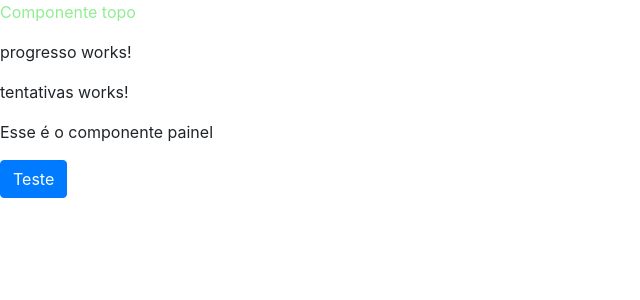
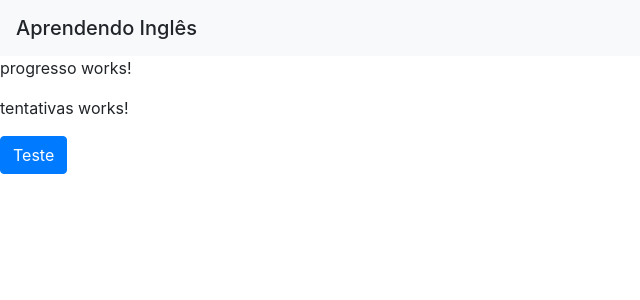
Before and after one commit to EricGambit/udemy-angular-site1, an Angular app: page / in a window 1280 px wide. Shown: the top 300 px of the page, without its empty margins (0-640 px from the left). Built offline with nearby package versions, Linux system fonts and the light colour scheme.

Commit message:
Ajustando template do topo da app

```diff
--- a/src/app/painel/painel.component.html
+++ b/src/app/painel/painel.component.html
@@ -1,8 +1,6 @@
 <app-progresso></app-progresso>
 <app-tentativas></app-tentativas>
-<p>
-  Esse é o componente painel
-</p>
+
 
 
 <button class="btn btn-primary">Teste</button>
--- a/src/app/topo/topo.component.css
+++ b/src/app/topo/topo.component.css
@@ -1 +1,3 @@
-.exemplo{ color: lightgreen}
+.navbar{
+    background: #1CB0F6;
+}
--- a/src/app/topo/topo.component.html
+++ b/src/app/topo/topo.component.html
@@ -1,3 +1,3 @@
-<p class="exemplo">
-    Componente topo
-</p>
+<nav class="navbar navbar-inverse bg-light">
+    <span class="navbar-brand mb-0 h1">Aprendendo Inglês</span>
+  </nav>
```
